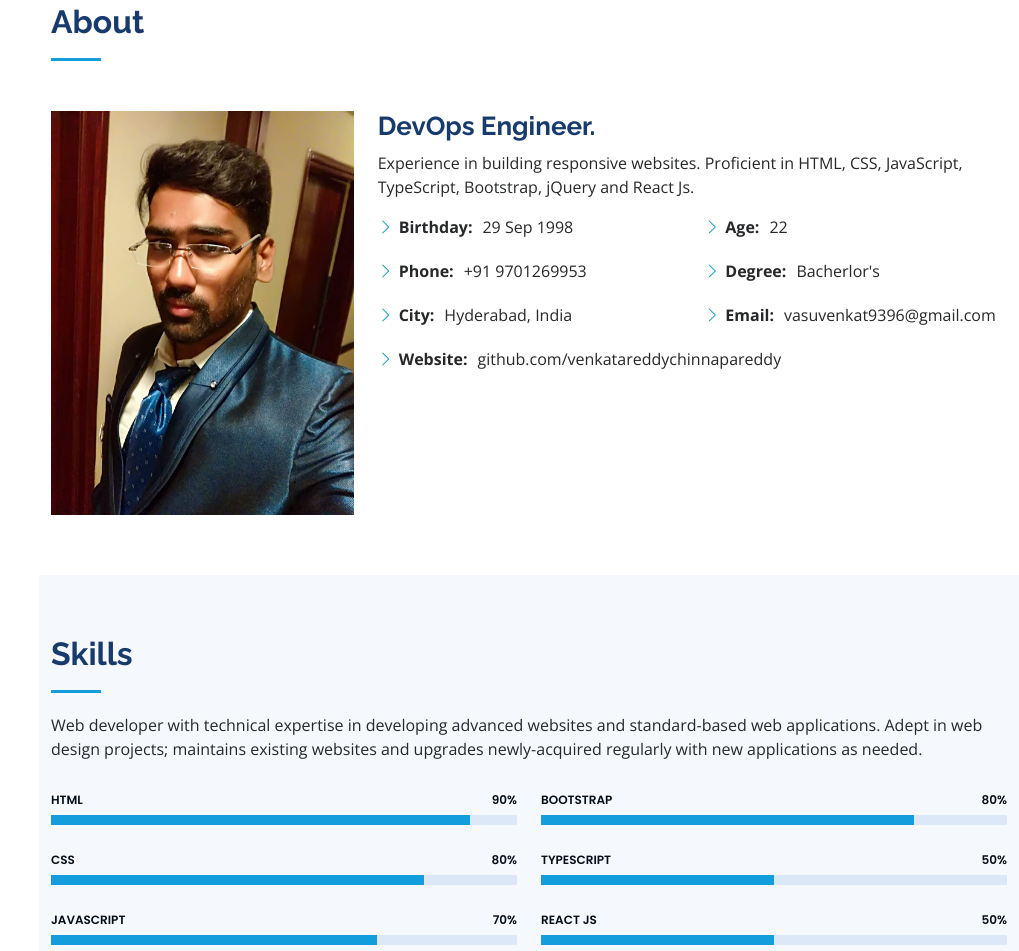
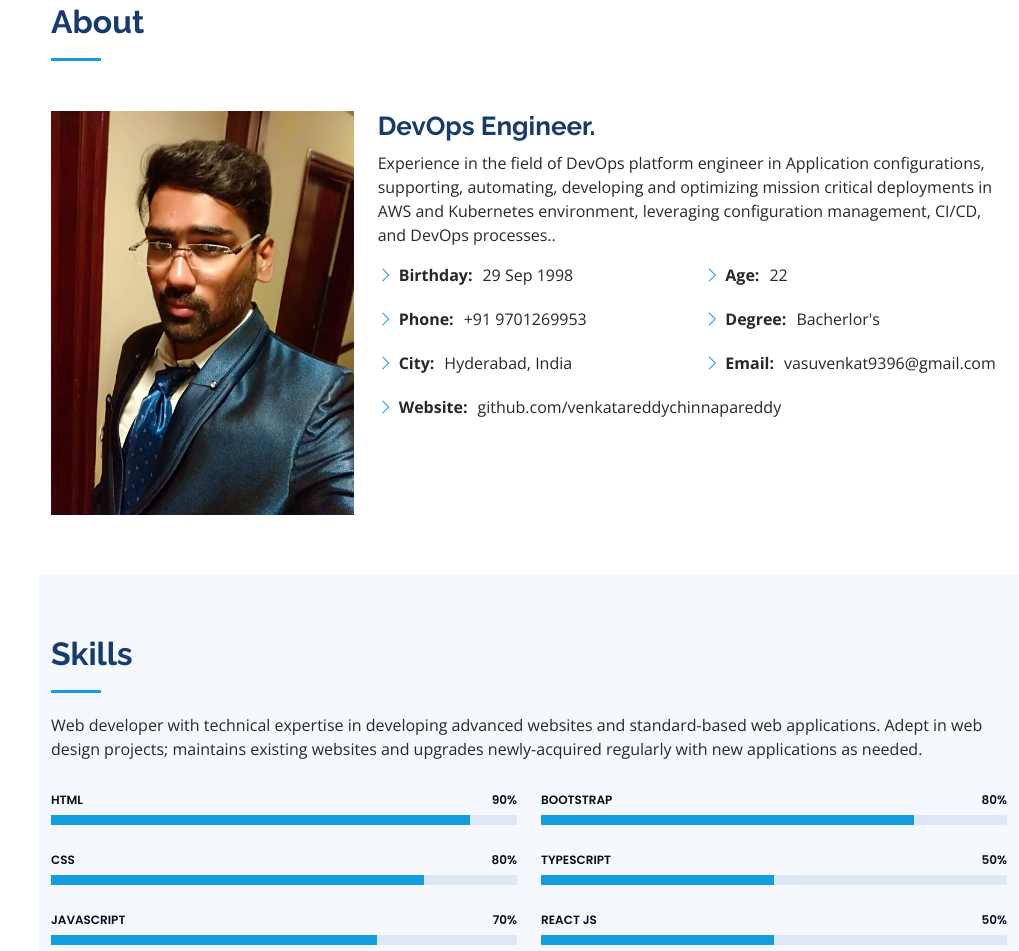
Before and after one commit to venkatareddychinnapareddy/My-Portfolio, a plain HTML site: page index.html in a window 1280 px wide. Shown: the part 857-1808 px from the top of the page, without its empty margins (261-1280 px from the left). Drawn offline with nearby package versions, Linux system fonts and the light colour scheme; files whose address does not match are found by name.

Commit message:
Update index.html

```diff
--- a/index.html
+++ b/index.html
@@ -96,7 +96,7 @@
           <div class="col-lg-8 pt-4 pt-lg-0 content" data-aos="fade-left">
             <h3>DevOps Engineer.</h3>
             <p class="font-italic">
-              Experience in building responsive websites. Proficient in HTML, CSS, JavaScript, TypeScript, Bootstrap, jQuery and React Js.
+              Experience in the field of DevOps platform engineer in Application configurations, supporting, automating, developing and optimizing mission critical deployments in AWS and Kubernetes environment, leveraging configuration management, CI/CD, and DevOps processes..
             </p>
             <div class="row">
               <div class="col-lg-6">
```
